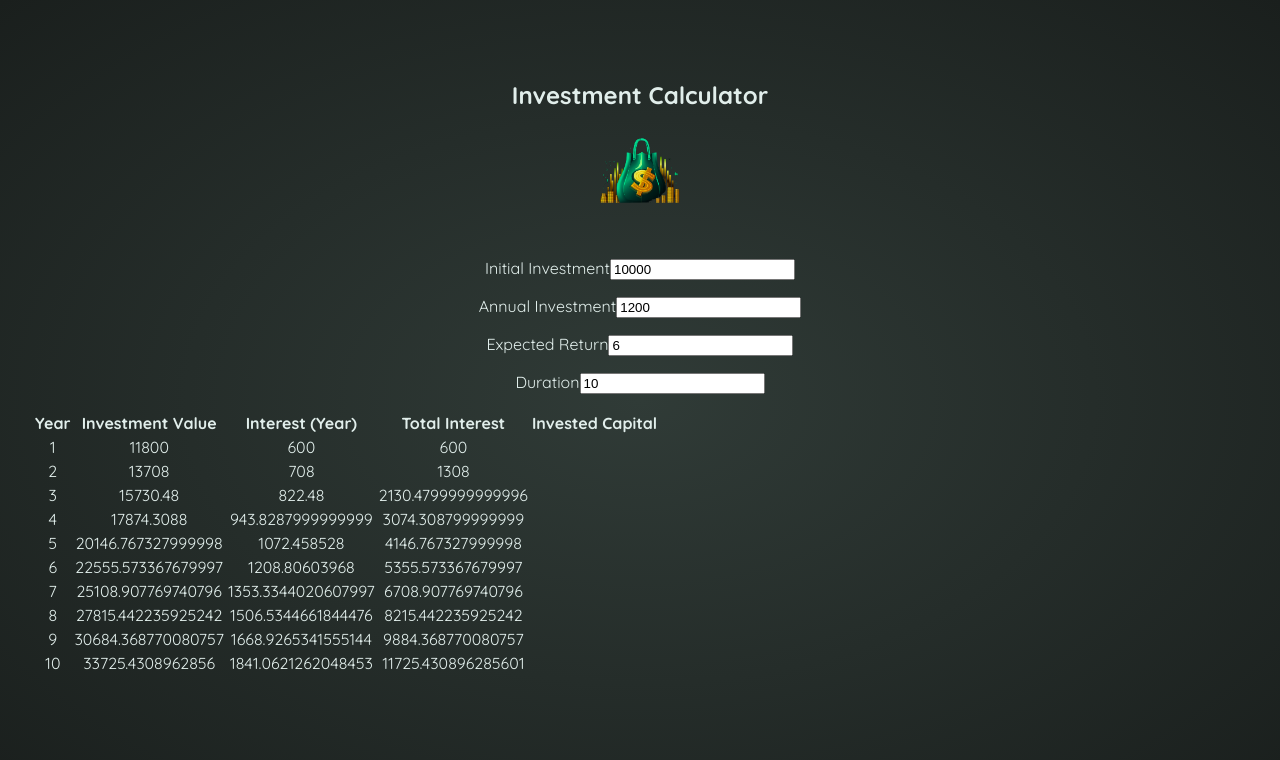
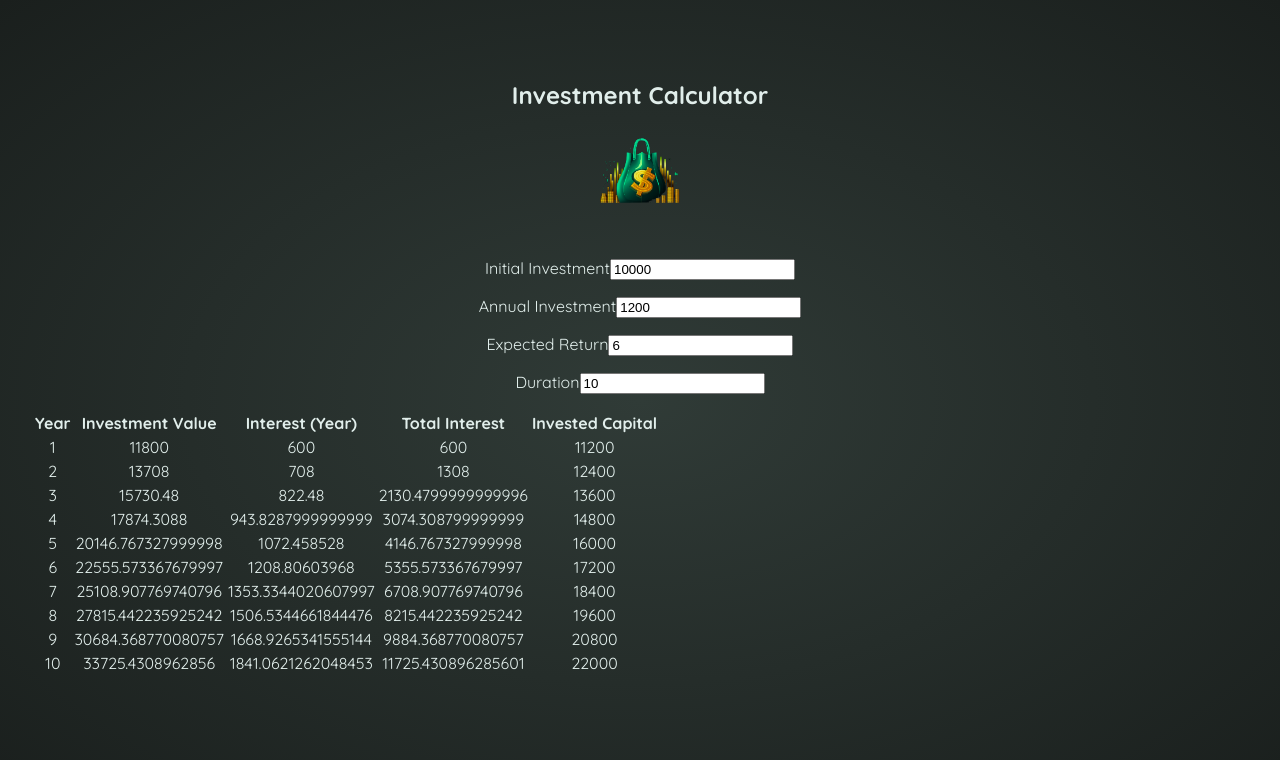
Before and after one commit to Jpkeys29/Investment-Calculator, a React (Vite) app: page / in a window 1280 px wide. Shown: the top 760 px of the page. Built offline with nearby package versions, Linux system fonts and the light colour scheme.

Commit message:
Calculation and outputting Invested Capital

```diff
--- a/src/components/Results.jsx
+++ b/src/components/Results.jsx
@@ -17,13 +17,14 @@ export default function Results({input}) {
         <tbody>
             {resultsData.map(resultado => {
                 const totalInterest = resultado.valueEndOfYear - resultado.annualInvestment * resultado.year - initialInvestment;
+                const totalAmountInvested = resultado.valueEndOfYear - totalInterest;
                 return (
                     <tr key={resultado.year}>
                         <td>{resultado.year}</td>
                         <td>{resultado.valueEndOfYear}</td>
                         <td>{resultado.interest}</td>
                         <td>{totalInterest}</td>
-                        {/* <td>{resultado.}</td> */}
+                        <td>{totalAmountInvested}</td>
                     </tr>
                 );
             })}
```
